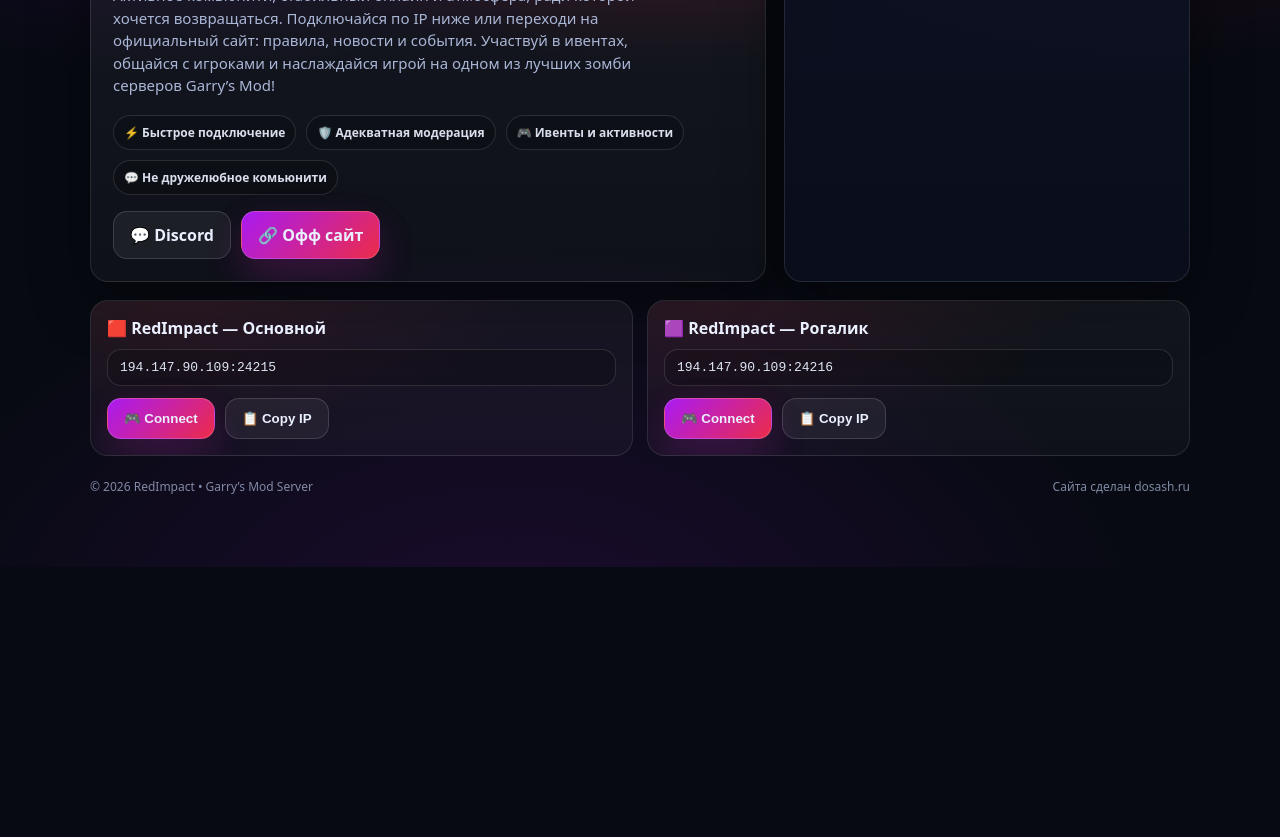
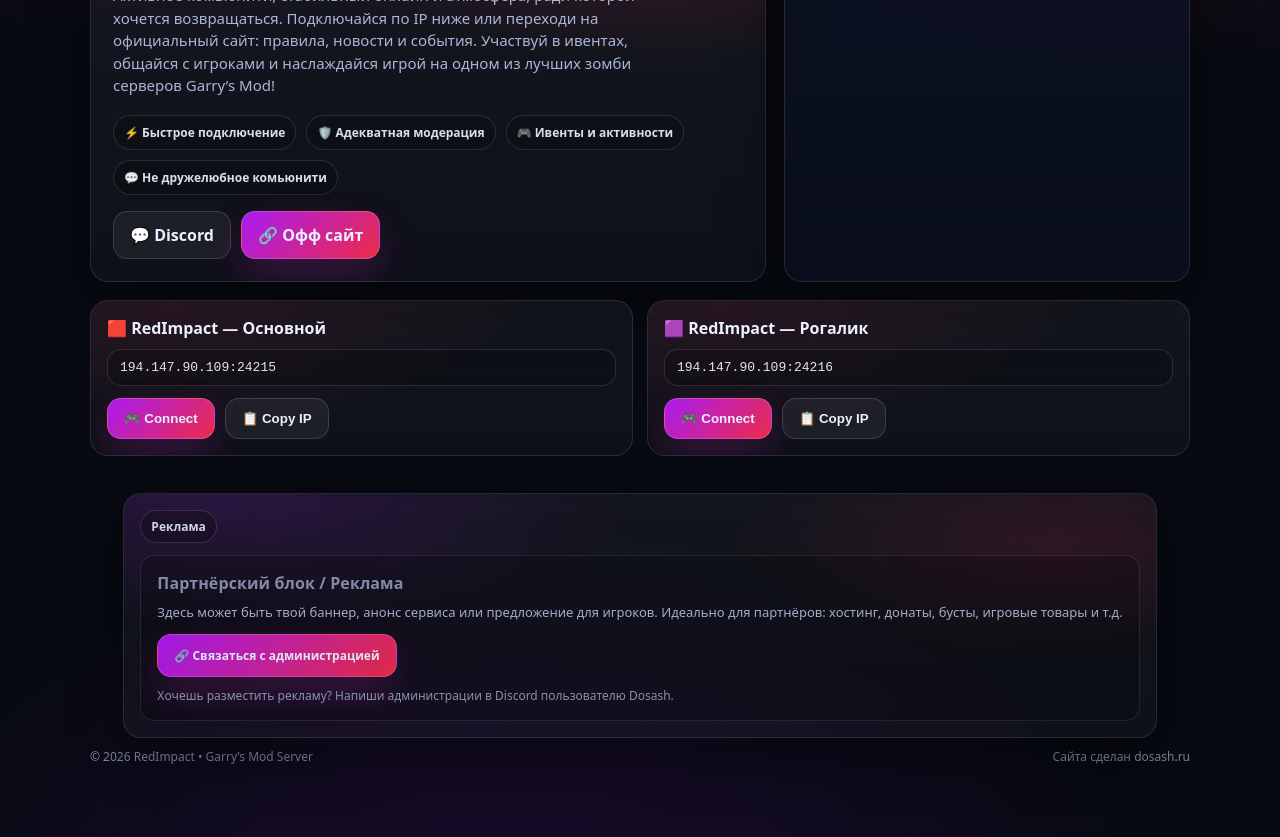
Before and after one commit to Dosash/rmzs, a plain HTML site: page index.html in a window 1280 px wide. Shown: the part 261-1098 px from the top of the page. Before the commit the page ends 828 px from the top, so only its background shows below. Drawn offline with Linux system fonts and the light colour scheme.

Commit message:
Добавлен рекламный блок

```diff
--- a/index.html
+++ b/index.html
@@ -57,10 +57,10 @@
 
       <div class="side">
         <div>
-          <h2>Как зайти</h2>
+          <h2>Как попасть на сервер</h2>
           <ul>
-            <li>Нажми <b>Connect</b> — откроется Steam</li>
-            <li>Или нажми <b>Copy IP</b> и вставь вручную</li>
+            <li>Нажми <b>Connect</b> — откроется Steam и подключится к серверу</li>
+            <li>Или нажми <b>Copy IP</b> и подключайся через консоль</li>
             <li>Доступно 2 режима: <b>Основной</b> и <b>Рогалик</b></li>
           </ul>
         </div>
@@ -101,6 +101,33 @@
     </div>
 
     <div class="footer">
+
+
+
+    <section class="ad-block" aria-label="Реклама">
+      <div class="ad-inner">
+        <div class="ad-badge">Реклама</div>
+
+        <div class="ad-content">
+          <h3 class="ad-title">Партнёрский блок / Реклама</h3>
+          <p class="ad-text">
+            Здесь может быть твой баннер, анонс сервиса или предложение для игроков.
+            Идеально для партнёров: хостинг, донаты, бусты, игровые товары и т.д.
+          </p>
+
+          <div class="ad-actions">
+            <a class="btn btn-primary" href="https://discord.gg/dnJHWyw" target="_blank" rel="noopener">🔗 Связаться с администрацией</a>
+          </div>
+
+          <div class="ad-note">
+            Хочешь разместить рекламу? Напиши администрации в Discord пользователю Dosash.
+          </div>
+        </div>
+      </div>
+    </section>
+
+
+
       <div>© <span id="year"></span> RedImpact • Garry’s Mod Server</div>
       <div class="tiny">Сайта сделан <a href="https://dosash.ru" target="_blank" rel="noopener">dosash.ru</a></div>
     </div>
--- a/styles.css
+++ b/styles.css
@@ -305,3 +305,79 @@
   align-items:center;
   flex-wrap:wrap;
 }
+
+/* Ad Block Styles */
+
+.ad-block{
+  margin-top:18px;
+  border-radius: var(--radius);
+  border:1px solid rgba(255,255,255,.10);
+  background: linear-gradient(180deg, rgba(255,255,255,.05), rgba(255,255,255,.03));
+  box-shadow: var(--shadow);
+  position:relative;
+  overflow:hidden;
+  margin: 15px auto 0;   /* auto по бокам = по центру */
+}
+
+.ad-block::before{
+  content:"";
+  position:absolute;
+  inset:-2px;
+  background:
+    radial-gradient(700px 240px at 10% 0%, rgba(178,27,255,.18), transparent 60%),
+    radial-gradient(600px 220px at 90% 20%, rgba(255,46,77,.14), transparent 55%);
+  pointer-events:none;
+  opacity:.9;
+}
+
+.ad-inner{
+  position:relative;
+  padding:16px;
+}
+
+.ad-badge{
+  display:inline-flex;
+  align-items:center;
+  gap:8px;
+  font-size:12px;
+  font-weight:750;
+  color: rgba(234,240,255,.92);
+  padding:7px 10px;
+  border-radius:999px;
+  border:1px solid rgba(255,255,255,.14);
+  background: rgba(0,0,0,.22);
+  margin-bottom:12px;
+}
+
+.ad-content{
+  border-radius: 14px;
+  border:1px solid rgba(255,255,255,.10);
+  background: rgba(0,0,0,.18);
+  padding:16px;
+}
+
+.ad-title{
+  margin:0 0 8px;
+  font-size:16px;
+  font-weight:850;
+  letter-spacing:.1px;
+}
+
+.ad-text{
+  margin:0 0 12px;
+  color: var(--muted);
+  font-size:13px;
+  line-height:1.6;
+}
+
+.ad-actions{
+  display:flex;
+  gap:10px;
+  flex-wrap:wrap;
+  margin-bottom:10px;
+}
+
+.ad-note{
+  color: rgba(170,182,214,.82);
+  font-size:12px;
+}
```
